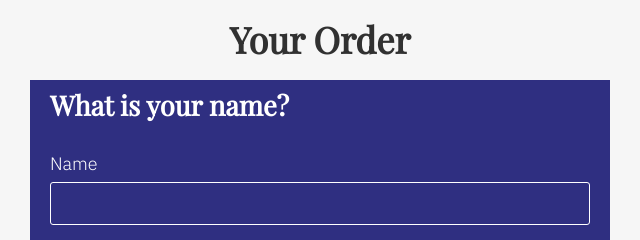
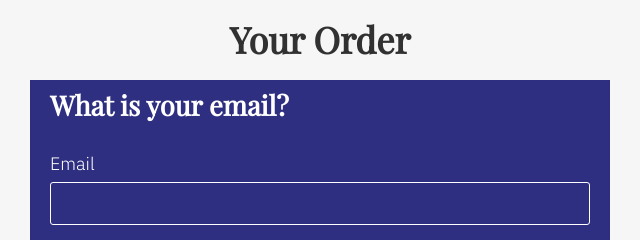
Before and after one commit to 86mattw/sh24-code-test, a Gatsby site: page /question-1 in a window 1280 px wide. Shown: the top 240 px of the page, 320-960 px from the left. Built offline with nearby package versions, Linux system fonts and the light colour scheme; Gatsby itself is replaced by a stand-in of ours.

Commit message:
amendments from video interview

```diff
--- a/src/pages/question-1.jsx
+++ b/src/pages/question-1.jsx
@@ -1,25 +1,29 @@
 import React, { useContext } from 'react';
 
 import AppContext from '../context';
-import { updateName } from '../actions';
-import { isValidName } from '../utils/validation';
 import Layout from '../components/layout';
 import TextInput from '../components/text-input';
+
+import { getQuestion } from '../utils/questions';
 
 import panelStyles from '../sass/panel.module.scss';
 
 export default () => {
   const { state, dispatch } = useContext(AppContext);
 
-  const onNameChange = (e) => {
-    dispatch(updateName(e.target.value));
+  const question = getQuestion(1);
+
+  console.log('question', question);
+
+  const onChange = (e) => {
+    dispatch(question.update(e.target.value));
   };
 
   return (
-    <Layout nextPage="/question-2" nextEnabled={isValidName(state.name)}>
+    <Layout nextPage="/question-2" nextEnabled={question.validate(state[question.value])}>
       <section className={panelStyles.container}>
-        <h2 className={panelStyles.heading}>What is your name?</h2>
-        <TextInput value={state.name} label="Name" onChangeHandler={onNameChange} />
+        <h2 className={panelStyles.heading}>{question.title}</h2>
+        <TextInput value={state[question.value]} label={question.label} onChangeHandler={onChange} />
       </section>
     </Layout>
   );
--- /dev/null
+++ b/src/utils/questions.js
@@ -0,0 +1,21 @@
+import { updateName } from '../actions';
+import { isValidName } from './validation';
+
+const questions = [
+  {
+    title: 'What is your name?',
+    label: 'Name',
+    value: 'name',
+    update: (name) => updateName(name),
+    validate: (name) => isValidName(name),
+  },
+  {
+    title: 'What is your email?',
+    label: 'Email',
+    value: 'email',
+    update: (name) => updateName(name),
+    validate: (name) => isValidName(name),
+  },
+];
+
+export const getQuestion = (n) => questions[n];
```
